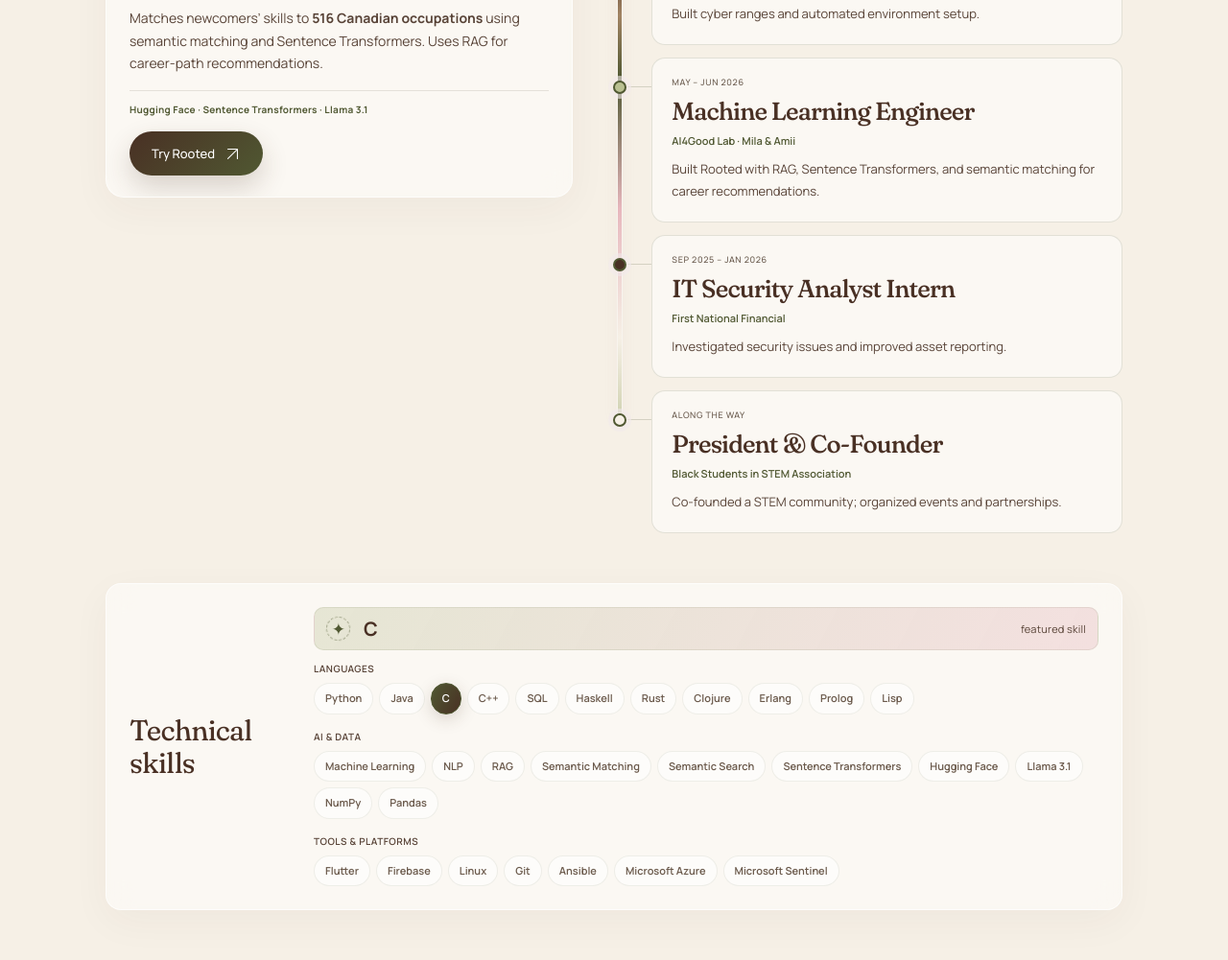
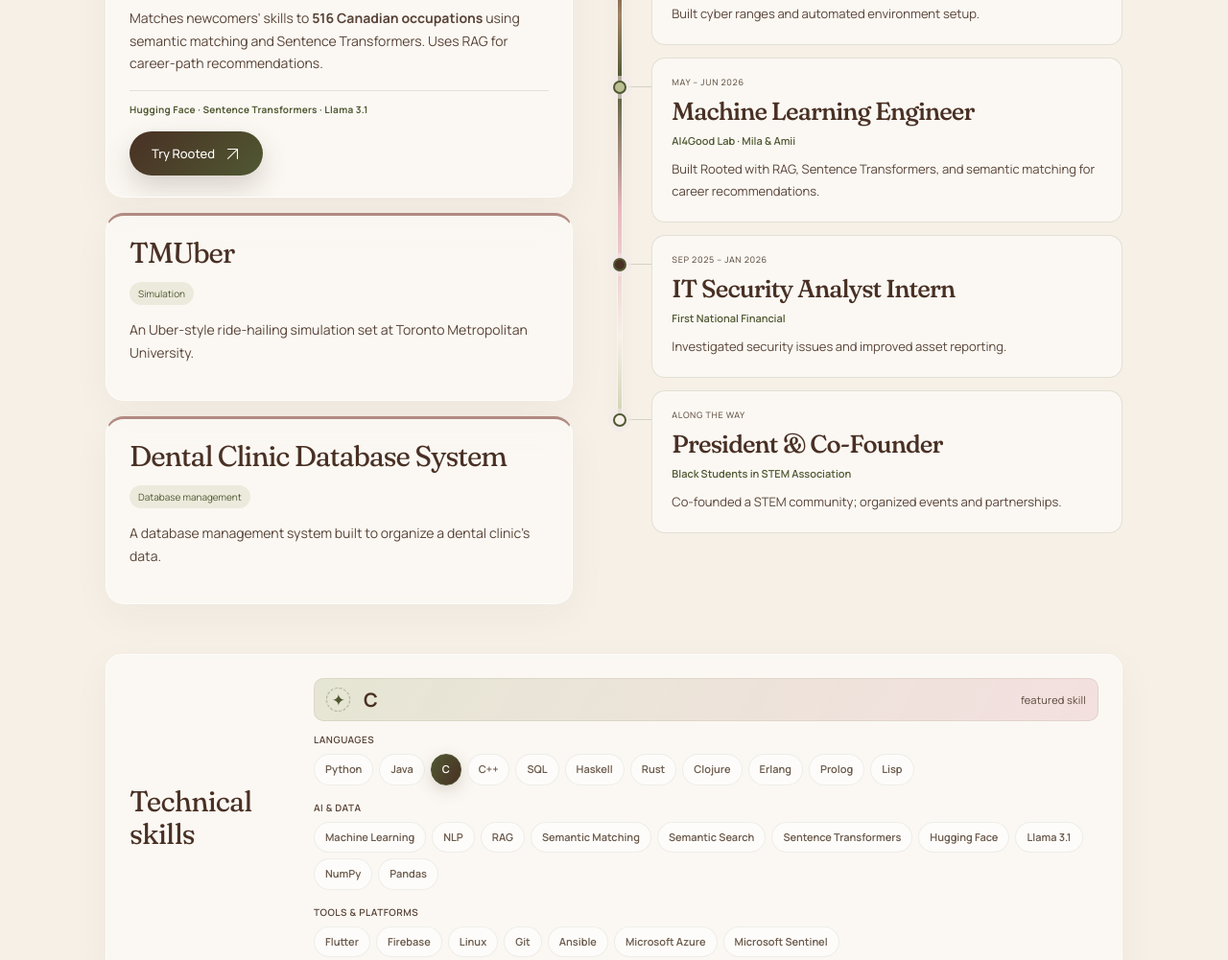
Before and after one commit to kameela5/personal, a plain HTML site: page index.html in a window 1280 px wide. Shown: the part 1432-2433 px from the top of the page at 96% size. Drawn offline with Linux system fonts and the light colour scheme; animation ran at ten frames a second.

Commit message:
Add TMUber and dental clinic database projects

```diff
--- a/index.html
+++ b/index.html
@@ -1360,6 +1360,16 @@
 <div class="project-foot">Hugging Face · Sentence Transformers · Llama 3.1</div>
 <a class="btn btn-primary rooted-demo-link" href="https://rooted2-0.vercel.app/" target="_blank" rel="noopener noreferrer">Try Rooted <svg class="ui-arrow" viewBox="0 0 24 24" aria-hidden="true" focusable="false"><path d="M5 19 19 5M5 5h14v14"/></svg></a>
 </article>
+<article class="project-card" tabindex="0" aria-labelledby="tmuber-title">
+<h3 id="tmuber-title">TMUber</h3>
+<div class="project-meta"><span class="tag">Simulation</span></div>
+<p>An Uber-style ride-hailing simulation set at Toronto Metropolitan University.</p>
+</article>
+<article class="project-card" tabindex="0" aria-labelledby="dental-clinic-title">
+<h3 id="dental-clinic-title">Dental Clinic Database System</h3>
+<div class="project-meta"><span class="tag">Database management</span></div>
+<p>A database management system built to organize a dental clinic’s data.</p>
+</article>
 </div>
 </div>
 </section>
```
